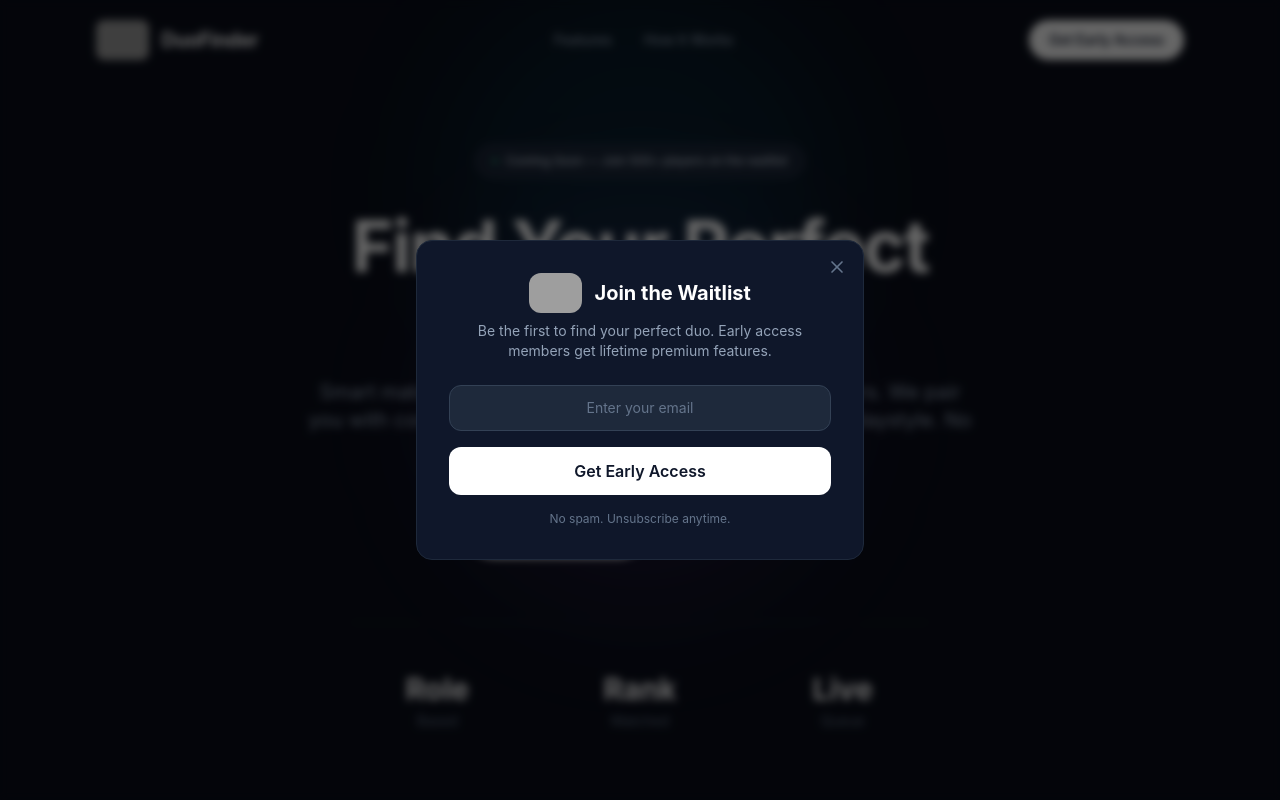
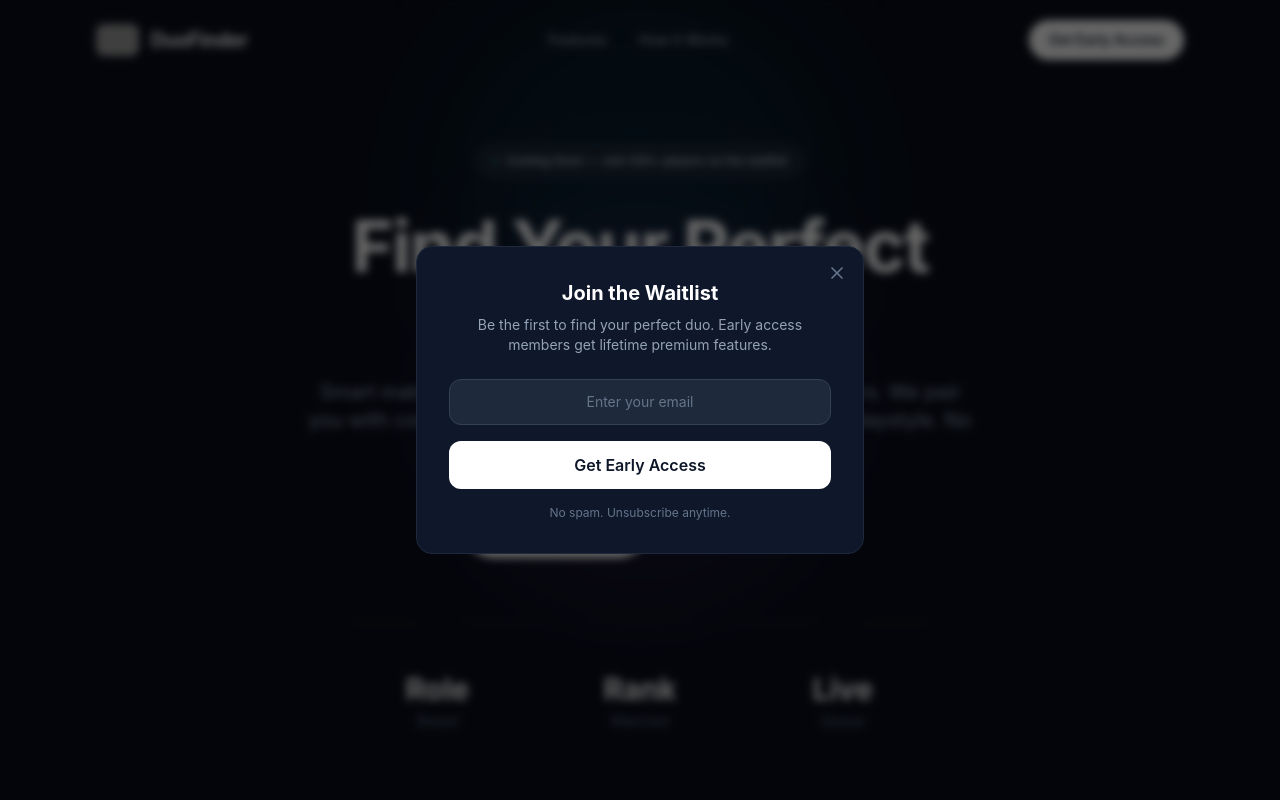
Before and after one commit to A-Link-To-The-Future/duofinder-landing, a Next.js app: page / in a window 1280 px wide. Both pictures are taken after a click on the button "Get Early Access". Shown: the top 800 px of the page. Built offline with nearby package versions, Linux system fonts and the light colour scheme; grey boxes are pictures that could not be loaded.

Commit message:
fix: adjust logo size and placement
- Reduced navbar logo from h-10 to h-8
- Removed logo from footer (text only now)
- Removed logo from modal (cleaner look)

```diff
--- a/src/app/page.tsx
+++ b/src/app/page.tsx
@@ -37,7 +37,7 @@ export default function LandingPage() {
       <nav className="relative z-10 w-full">
         <div className="max-w-6xl mx-auto px-6 lg:px-8 py-5 flex items-center justify-between">
           <div className="flex items-center gap-3">
-            <img src="/logo.png" alt="DuoFinder" className="h-10 w-auto rounded-lg object-cover" />
+            <img src="/logo.png" alt="DuoFinder" className="h-8 w-auto rounded-lg object-cover" />
             <span className="text-xl font-bold text-white tracking-tight">DuoFinder</span>
           </div>
           <div className="hidden md:flex items-center gap-8">
@@ -204,10 +204,7 @@ export default function LandingPage() {
       <footer className="relative z-10 w-full px-6 lg:px-8 py-12 border-t border-slate-800/50">
         <div className="max-w-5xl mx-auto">
           <div className="flex flex-col md:flex-row justify-between items-center gap-6 text-center md:text-left">
-            <div className="flex items-center gap-2.5">
-              <img src="/logo.png" alt="DuoFinder" className="h-8 w-auto rounded-lg object-cover" />
-              <span className="text-lg font-bold text-white">DuoFinder</span>
-            </div>
+            <span className="text-lg font-bold text-white">DuoFinder</span>
             <p className="text-slate-500 text-sm order-last md:order-none">
               © 2025 DuoFinder. Not affiliated with Riot Games.
             </p>
@@ -232,10 +229,7 @@ export default function LandingPage() {
 
             {!submitted ? (
               <div className="text-center">
-                <div className="flex items-center justify-center gap-3 mb-2">
-                  <img src="/logo.png" alt="DuoFinder" className="h-10 w-auto rounded-xl object-cover" />
-                  <h3 className="text-xl font-bold text-white">Join the Waitlist</h3>
-                </div>
+                <h3 className="text-xl font-bold text-white mb-2">Join the Waitlist</h3>
                 <p className="text-slate-400 text-sm mb-6">
                   Be the first to find your perfect duo. Early access members get lifetime premium features.
                 </p>
```
